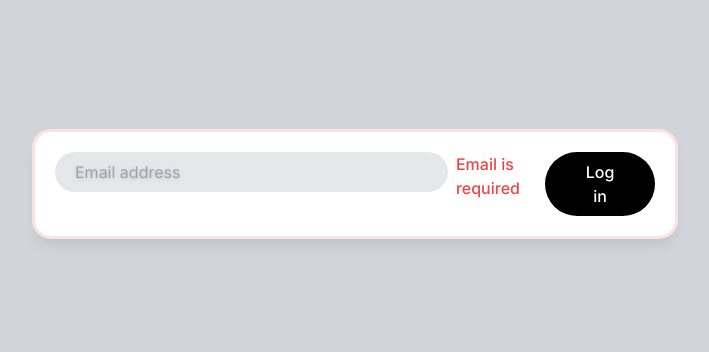
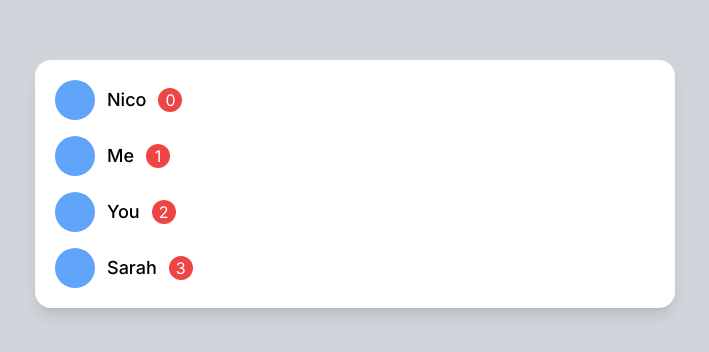
Before and after one commit to schae44/carrot-market, a Next.js app: page / in a window 1280 px wide. Shown: the part 216-568 px from the top of the page, without its empty margins (285-994 px from the left). Built offline with nearby package versions, Linux system fonts and the light colour scheme.

Commit message:
list and animation implemented

```diff
--- a/app/page.tsx
+++ b/app/page.tsx
@@ -1,19 +1,17 @@
 export default function Home() {
   return (
     <main className="bg-gray-300 h-screen flex items-center justify-center text-black p-5">
-      <div className="bg-white w-full p-5 shadow-lg rounded-2xl max-w-screen-sm flex flex-col gap-2 md:flex-row *:outline-none ring ring-transparent transition-shadow has-[:invalid]:ring-red-100">
-        <input
-          className="peer w-full rounded-full h-10 bg-gray-200 pl-5 ring ring-transparent focus:ring-green-500 focus:ring-offset-2 transition-shadow placeholder:drop-shadow invalid:focus:ring-red-500"
-          type="text"
-          placeholder="Email address"
-          required
-        />
-        <span className="text-red-500 font-medium hidden peer-invalid:block">
-          Email is required
-        </span>
-        <button className="bg-black text-white py-2 rounded-full active:scale-90 transition-transform font-medium md:px-10">
-          Log in
-        </button>
+      <div className="bg-white w-full p-5 shadow-lg rounded-2xl max-w-screen-sm flex flex-col gap-4">
+        {["Nico", "Me", "You", "Sarah"].map((person, index) => (
+          <div key={index} className="flex items-center gap-3">
+            <div className="size-10 bg-blue-400 rounded-full" />
+            <span className="text-lg font-medium">{person}</span>
+            <div className="size-6 bg-red-500 text-white flex items-center justify-center rounded-full">
+              <span className="z-10">{index}</span>
+              <div className="size-6 bg-red-500 rounded-full absolute animate-ping" />
+            </div>
+          </div>
+        ))}
       </div>
     </main>
   );
```
